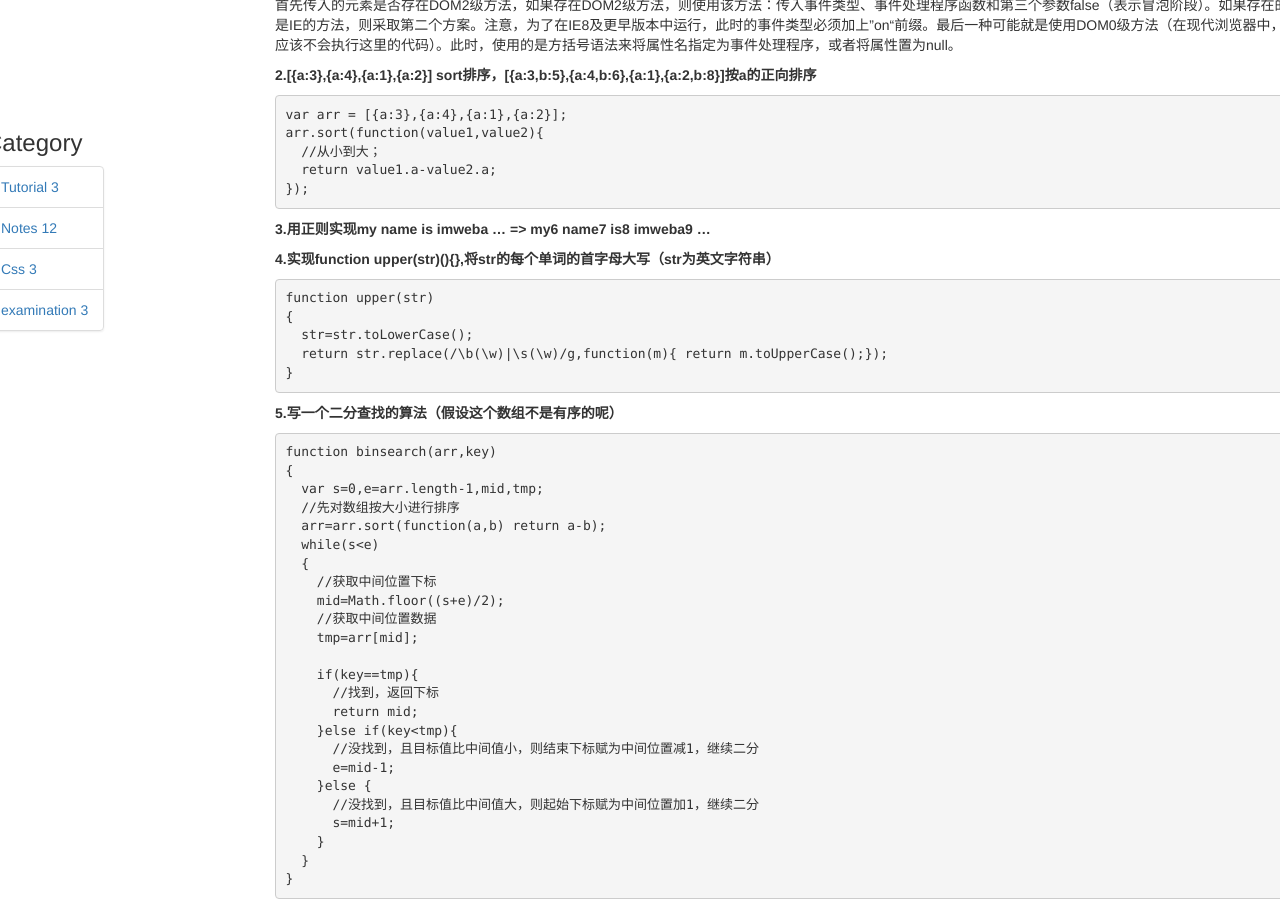
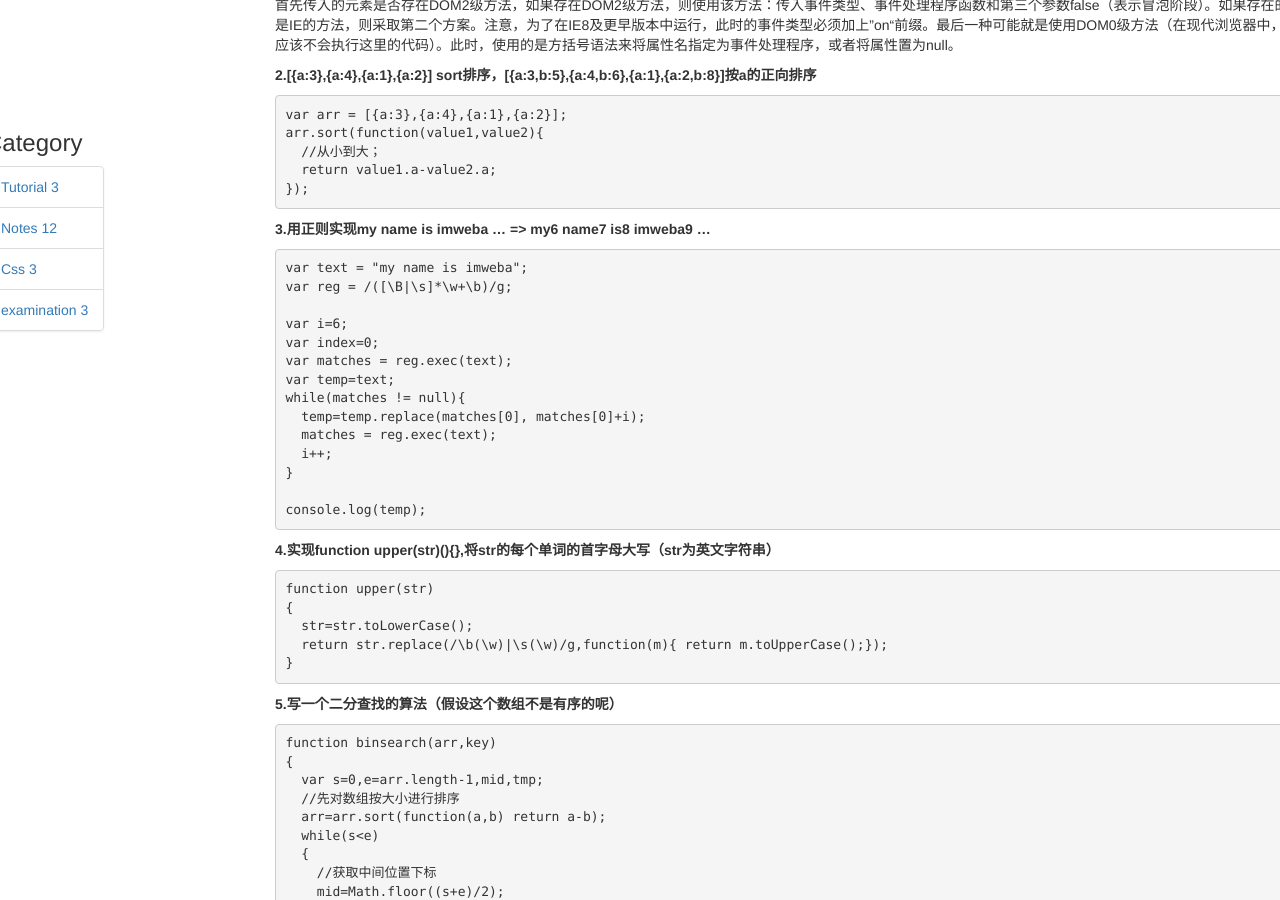
Before and after one commit to Tim-Ju/tim-ju.github.io, a Jekyll site: the page built from _posts/2015-04-08-2.md, in a window 1280 px wide and 900 px high, scrolled down 765 px. Built offline with Jekyll 4.4.1, drawn with Linux system fonts in a browser that asks for light colours; nearby versions of some CDN libraries; library files that are not in the unit come from our copies; comment, search, counter and statistics services are not loaded.

Commit message:
2015-04-08-2.md update

```diff
--- a/_posts/2015-04-08-2.md
+++ b/_posts/2015-04-08-2.md
@@ -47,6 +47,22 @@ tags : [html, css, js]
 	});
 
 **3.用正则实现my name is imweba ... => my6 name7 is8 imweba9 ...**
+
+	var text = "my name is imweba";
+	var reg = /([\B|\s]*\w+\b)/g;
+
+	var i=6;
+	var index=0;
+	var matches = reg.exec(text);
+	var temp=text;
+	while(matches != null){
+	  temp=temp.replace(matches[0], matches[0]+i);
+	  matches = reg.exec(text);
+	  i++;
+	}
+
+	console.log(temp);
+
 
 **4.实现function upper(str)(){},将str的每个单词的首字母大写（str为英文字符串）**
 
```
